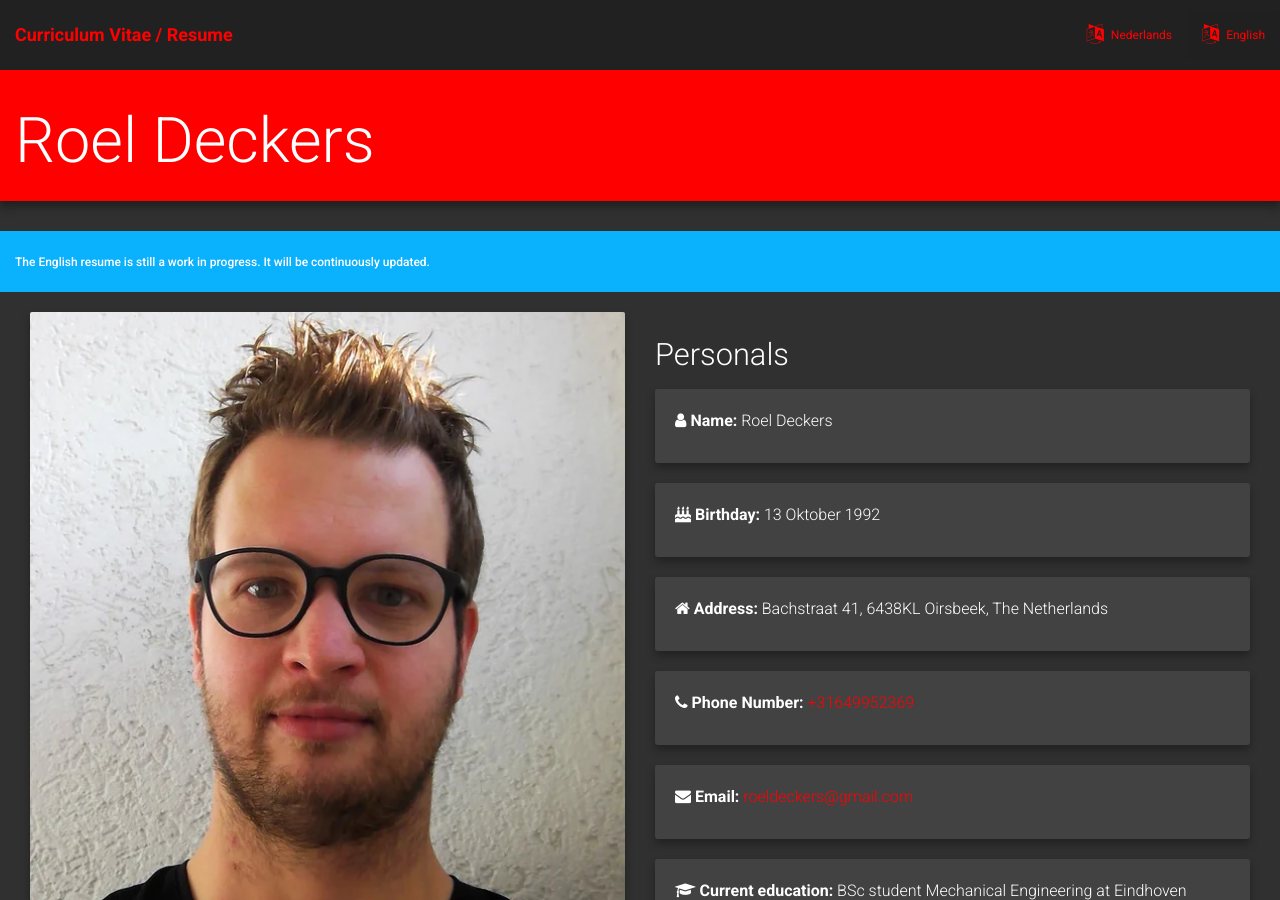
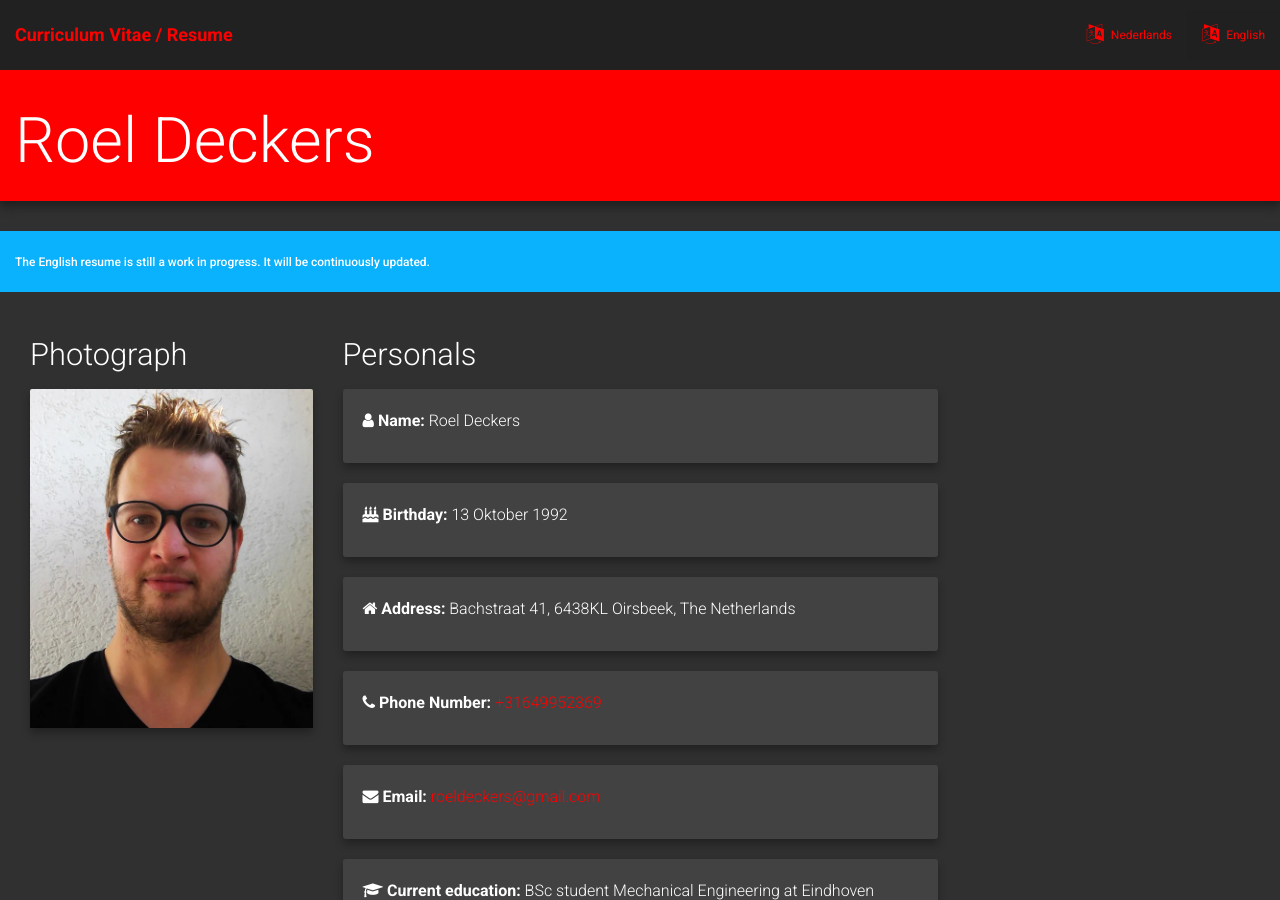
Before and after one commit to RoelD/CurriculumVitae, a Jekyll site: the page built from indexEng.html, in a window 1280 px wide and 900 px high. Built offline with Jekyll 4.4.1, drawn with Linux system fonts in a browser that asks for light colours; nearby versions of some CDN libraries.

Commit message:
Smaller Picture
and add title to it

```diff
--- a/indexEng.html
+++ b/indexEng.html
@@ -13,7 +13,8 @@
 </div>
 
 <div class="container-fluid">
-  <div class="col-sm-6">
+  <div class="col-sm-3">
+    <h2>Photograph</h2>
     <div class="card">
       <div class="card-image">
         <img src="{{ site.baseurl }}/images/foto2.webp" alt="Foto Roel Deckers">
```
